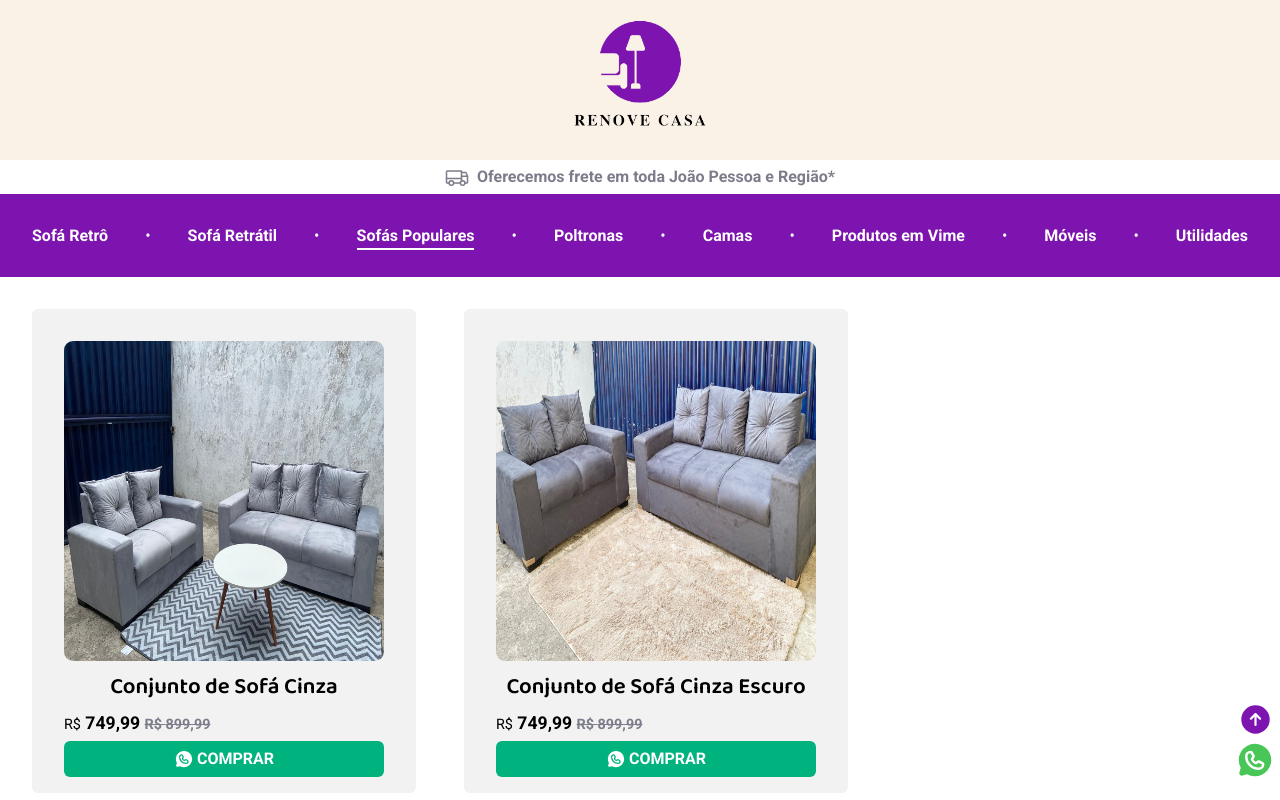
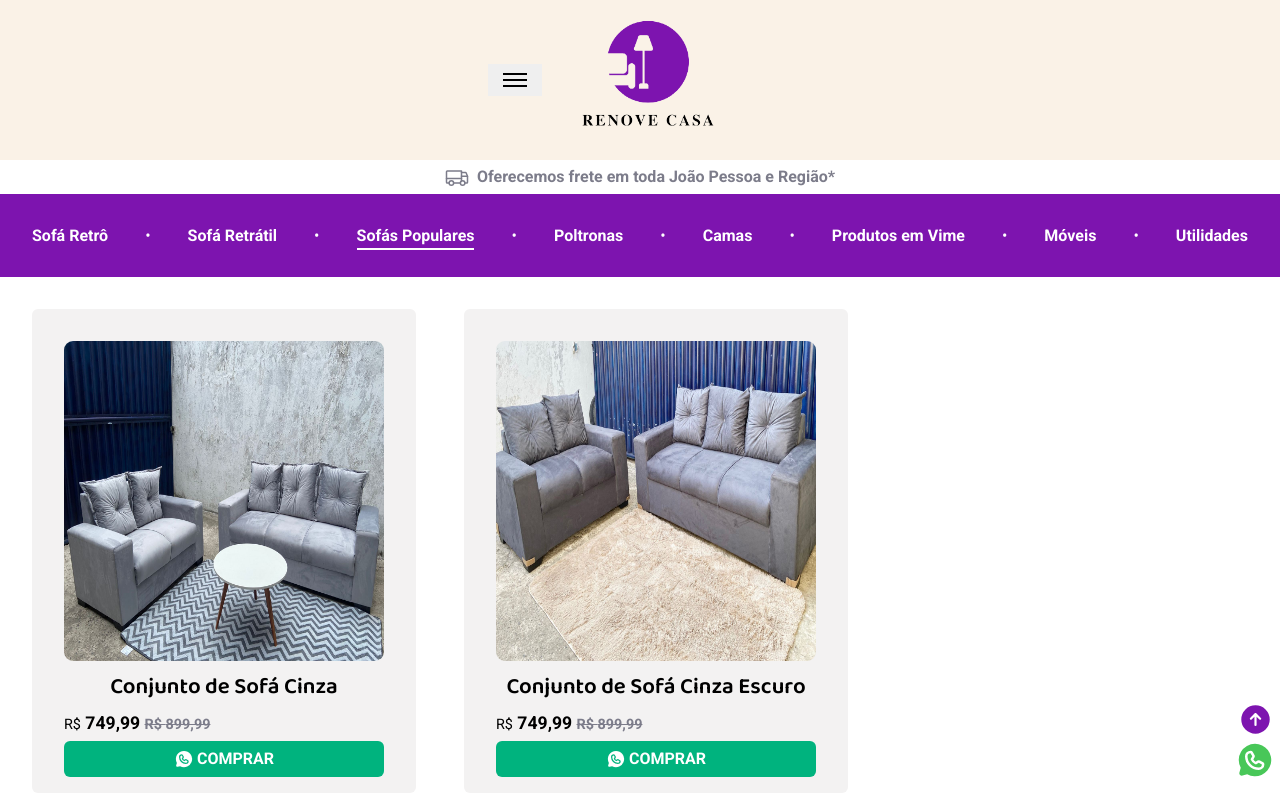
Before and after one commit to felipenobrg/renovecasajp, a React (Vite) app: page /sofaspopulares in a window 1280 px wide. Shown: the top 800 px of the page. Built offline with nearby package versions, Linux system fonts and the light colour scheme; the HTML template or start-up script is replaced by a standard one.

Commit message:
adding dropdown

```diff
--- a/src/components/Header/index.tsx
+++ b/src/components/Header/index.tsx
@@ -1,14 +1,46 @@
 import { GlobalStyle } from "../../styles/global";
-import { HeaderContainer, HeaderContent } from "./styles";
+import {
+  DropdownButton,
+  DropdownList,
+  DropdownMenu,
+  HeaderContainer,
+  HeaderContent,
+} from "./styles";
 import LogoRenoveCasa from "../../assets/logoRenoveCasa.png";
+import { useState } from "react";
+import { NavLink } from "react-router-dom";
 
 export function Header() {
+  const [isDropdownOpen, setDropdownOpen] = useState(false);
+
+  const handleDropdownToggle = () => {
+    setDropdownOpen(!isDropdownOpen);
+  };
   return (
     <>
       <GlobalStyle />
       <HeaderContainer>
         <HeaderContent>
-            <img src={LogoRenoveCasa} alt="" />
+          <div>
+            <DropdownButton open={isDropdownOpen} onClick={handleDropdownToggle}>
+               <div className="icon"/>
+            </DropdownButton>
+            {isDropdownOpen && (
+              <DropdownMenu open={isDropdownOpen}>
+                <DropdownList>
+                  <NavLink to={"/sofaretro"}>Sofá Retrô</NavLink>
+                  <NavLink to={"/sofaretratil"}>Sofá Retrátil</NavLink>
+                  <NavLink to={"/sofaspopulares"}>Sofás Populares</NavLink>
+                  <NavLink to={"/poltronas"}>Poltronas</NavLink>
+                  <NavLink to={"/camas"}>Camas</NavLink>
+                  <NavLink to={"/produtosvime"}>Produtos em Vime</NavLink>
+                  <NavLink to={"/moveis"}>Móveis</NavLink>
+                  <NavLink to={"/utilidades"}>Utilidades</NavLink>
+                </DropdownList>
+              </DropdownMenu>
+            )}
+          </div>
+          <img src={LogoRenoveCasa} alt="" />
         </HeaderContent>
       </HeaderContainer>
     </>
--- a/src/components/Header/styles.ts
+++ b/src/components/Header/styles.ts
@@ -1,4 +1,5 @@
-import { styled } from "styled-components";
+import styled from "styled-components";
+import { keyframes, css } from "styled-components";
 
 export const HeaderContainer = styled.header`
   display: flex;
@@ -11,20 +12,19 @@ export const HeaderContainer = styled.header`
 
   position: sticky;
   top: 0;
-  position: 0;
+  z-index: 1;
 
   @media screen and (max-width: 768px) {
     max-height: 5rem;
     padding: 4rem;
   }
-
 `;
 
 export const HeaderContent = styled.div`
   display: flex;
   justify-content: center;
   align-items: center;
-
+  gap: 1rem;
   width: 100%;
   max-width: 1120px;
 
@@ -42,3 +42,75 @@ export const HeaderContent = styled.div`
     }
   }
 `;
+
+const slideIn = keyframes`
+  from {
+    opacity: 0;
+    transform: translateY(-20px);
+  }
+  to {
+    opacity: 1;
+    transform: translateY(0);
+  }
+`;
+
+export const DropdownMenu = styled.div<{ open: boolean }>`
+  display: ${(props) => (props.open ? "flex" : "none")};
+  justify-content: center;
+  align-items: center;
+
+  position: absolute;
+  top: 100%;
+  right: 0;
+  width: 100vw;
+  background-color: ${(props) => props.theme["purple-400"]};
+  border-radius: 4px;
+  animation: ${slideIn} 0.3s ease-in-out;
+`;
+
+export const DropdownList = styled.div`
+   a {
+    text-decoration: none;
+    color: ${(props) => props.theme["white"]};
+    display: block;
+    padding: 10px 18px;
+    text-align: center;
+    font-size: 1.1rem;
+    font-weight: bold;
+  }
+`;
+
+export const DropdownButton = styled.button`
+  position: fixed;
+  border: 0;
+  padding: 15px 15px;
+  cursor: pointer;
+  z-index: 3;
+  margin-top: -1rem;
+
+  .icon {
+    width: 24px;
+    height: 2px;
+    background: ${(props) => props.theme["black"]};
+    position: relative;
+    display: flex;
+  }
+
+  .icon:before,
+  .icon:after {
+    content: "";
+    position: absolute;
+    width: 24px;
+    height: 2px;
+    background: ${(props) => props.theme["black"]};
+    transition: transform 0.3s ease-in-out;
+  }
+
+  .icon:before {
+    top: -6px;
+  }
+
+  .icon:after {
+    top: 6px
+  }
+`;
--- a/src/pages/Sofas-populares/index.tsx
+++ b/src/pages/Sofas-populares/index.tsx
@@ -55,7 +55,8 @@ export function SofasPopulares() {
       />
       <ProductCard
         imgSrc={ConjuntoDeSofaCinzaSemAlmofada}
-        title="Conjunto de Sofá Cinza Sem Almofada"
+        title="C
+        onjunto de Sofá Cinza Sem Almofada"
         price="599,99"
         oldPrice="699,99"
         textForWhatsApp="Olá. Gostaria de comprar Conjunto de Sofá Cinza Sem Almofada"
--- a/src/styles/themes/default.ts
+++ b/src/styles/themes/default.ts
@@ -1,5 +1,6 @@
 export const defaultTheme = {
     'white': '#fff',
+    'black': '#000000',
 
     'gray-100': '#E1E1E6',
     'gray-300': '#DEDAD8',
@@ -13,4 +14,6 @@ export const defaultTheme = {
     'beige-400': '#FAF2E7',
 
     'base-card': '#F3F2F2',
+
+
   } as const
```
